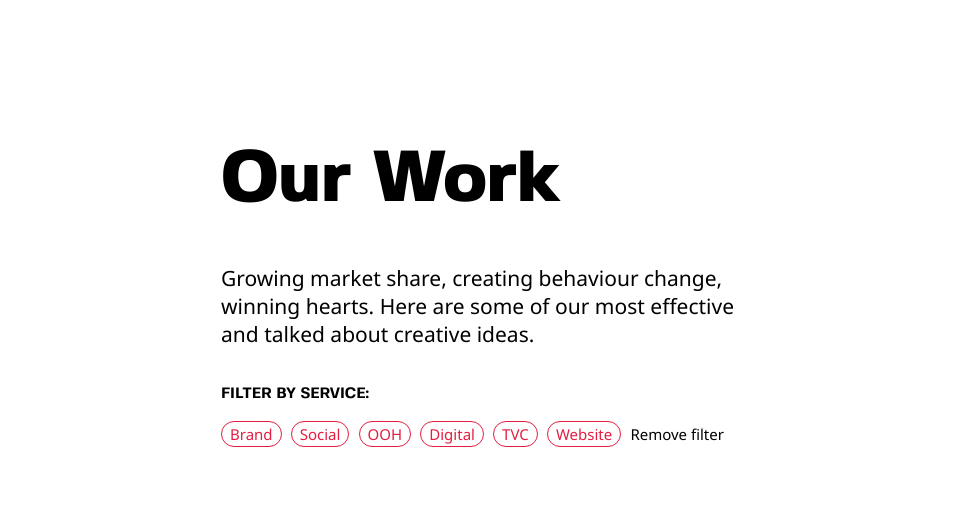
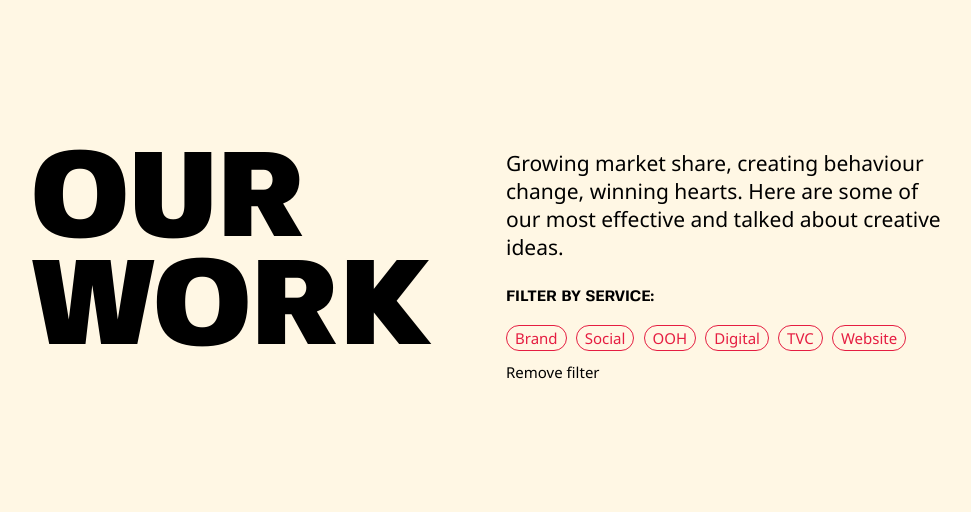
Before and after one commit to adam-crowley/federation-2023, a PHP site: page /federation-2023/work in a window 1280 px wide. Shown: the part 653-1165 px from the top of the page, without its empty margins (146-1117 px from the left). Run offline with PHP 8.4, Linux system fonts and the light colour scheme; some libraries are stand-ins or nearby versions.

Commit message:
Update typographic style

```diff
--- a/assets/css/styles.css
+++ b/assets/css/styles.css
@@ -1,7 +1,7 @@
 @charset "UTF-8";
 @font-face {
   font-family: "Fivo";
-  src: url("../fonts/fivosans/FivoSans-Heavy.woff2") format("woff2"), url("../fonts/fivosans/FivoSans-Heavy.woff") format("woff");
+  src: url("../fonts/fivosans/FivoSans-Black.woff2") format("woff2"), url("../fonts/fivosans/FivoSans-Black.woff") format("woff");
   font-weight: 900;
   font-style: normal;
 }
@@ -39,18 +39,21 @@ h1, .h1 {
   margin-bottom: 30px;
   font-size: 60px;
   font-weight: 900;
+  text-transform: uppercase;
 }
 
 h2 {
   margin-bottom: 20px;
   font-size: 60px;
   font-weight: 900;
+  text-transform: uppercase;
 }
 
 h3 {
   margin-bottom: 20px;
   font-size: 38px;
   font-weight: 900;
+  text-transform: uppercase;
 }
 
 h4 {
@@ -99,29 +102,23 @@ h4, h5, h6 {
     margin-bottom: 50px;
     font-size: 72px;
   }
-
   h2 {
     margin-bottom: 20px;
     font-size: 72px;
   }
-
   h3 {
     margin-bottom: 20px;
     font-size: 48px;
   }
-
   h4 {
     font-size: 30px;
   }
-
   h5 {
     font-size: 20px;
   }
-
   h6 {
     font-size: 12px;
   }
-
   p, ul, ol {
     margin-bottom: 20px;
     font-size: 18px;
@@ -129,11 +126,9 @@ h4, h5, h6 {
   p.intro, ul.intro, ol.intro {
     font-size: 21px;
   }
-
   h4, h5, h6 {
     margin-bottom: 12px;
   }
-
   .small, .button {
     font-size: 15px;
   }
@@ -165,7 +160,20 @@ body.mobile-nav-active {
   }
 }
 
+body {
+  background-color: #FFF7E4;
+}
+body::before {
+  content: "";
+  position: absolute;
+  top: 0;
+  width: 100%;
+  height: 50vh;
+  background: linear-gradient(to bottom, rgb(255, 255, 255) 0%, rgba(255, 255, 255, 0) 100%);
+}
+
 .page {
+  position: relative;
   overflow: hidden;
 }
 
@@ -249,6 +257,9 @@ section {
 .modal-bio.active {
   visibility: visible;
   opacity: 1;
+}
+.modal-bio h2 {
+  text-transform: initial;
 }
 .modal-bio .modal-bio--text {
   padding: 60px;
@@ -520,6 +531,7 @@ a:hover, a:active, a:focus {
 #hero--home .what#what1 {
   left: 40px;
   bottom: 45%;
+  margin-bottom: 0.25em;
 }
 #hero--home .what#what2 {
   right: 40px;
@@ -757,11 +769,11 @@ a:hover, a:active, a:focus {
   width: 100%;
   height: 100%;
   top: -100%;
-  background: linear-gradient(0deg, white 0%, rgba(255, 255, 255, 0) 100%);
+  background: linear-gradient(0deg, rgb(255, 247, 228) 0%, rgba(255, 247, 228, 0) 100%);
 }
 
 .people-btn__container {
-  background-color: #fff;
+  background-color: #FFF7E4;
   position: relative;
   display: flex;
   width: 100%;
@@ -819,8 +831,8 @@ a:hover, a:active, a:focus {
   transform: rotate(180deg);
 }
 .button.button--reverse {
-  border-color: white;
-  background-color: white;
+  border-color: transparent;
+  background-color: transparent;
   color: #e51d41;
 }
 .button.button--reverse path {
@@ -974,9 +986,41 @@ footer .linkedin.svg path {
   }
 }
 
+.work__intro {
+  margin-bottom: 60px;
+}
+@media (min-width: 768px) {
+  .work__intro {
+    margin-bottom: 120px;
+  }
+}
+
+.work__h1 {
+  margin-bottom: 30px;
+}
+@media (min-width: 768px) {
+  .work__h1 {
+    font-size: 84px;
+    margin-bottom: 0;
+  }
+}
+@media (min-width: 992px) {
+  .work__h1 {
+    font-size: 120px;
+    margin-bottom: 0;
+  }
+}
+
+.work__filter-col {
+  display: flex;
+  flex-direction: column;
+  justify-content: end;
+  padding-bottom: 12px;
+}
+
 #work-filters {
   display: none;
-  margin-top: 40px;
+  margin-top: 10px;
 }
 @media (min-width: 768px) {
   #work-filters {
--- a/assets/scss/_cards.scss
+++ b/assets/scss/_cards.scss
@@ -217,10 +217,10 @@
   width: 100%;
   height: 100%;
   top: -100%;
-  background: linear-gradient(0deg, rgba(255,255,255,1) 0%, rgba(255,255,255,0) 100%);
+  background: linear-gradient(0deg, rgba(255,247,228,1) 0%, rgba(255,247,228,0) 100%);
 }
 .people-btn__container {
-  background-color: #fff;
+  background-color: #FFF7E4;
   position: relative;
   display: flex;
   width: 100%;
--- a/assets/scss/_controls.scss
+++ b/assets/scss/_controls.scss
@@ -43,8 +43,8 @@
 		transform: rotate(180deg);
 	}
 	&.button--reverse {
-		border-color: white;
-		background-color: white;
+		border-color: transparent;
+		background-color: transparent;
 		color: $red;
 		path {
 			fill: $red;
--- a/assets/scss/_fonts.scss
+++ b/assets/scss/_fonts.scss
@@ -1,7 +1,14 @@
+// @font-face {
+//   font-family: "Fivo";
+//   src: url("../fonts/fivosans/FivoSans-Heavy.woff2") format("woff2"),
+//        url("../fonts/fivosans/FivoSans-Heavy.woff") format("woff");
+//   font-weight: 900;
+//   font-style: normal;
+// }
 @font-face {
   font-family: "Fivo";
-  src: url("../fonts/fivosans/FivoSans-Heavy.woff2") format("woff2"),
-       url("../fonts/fivosans/FivoSans-Heavy.woff") format("woff");
+  src: url("../fonts/fivosans/FivoSans-Black.woff2") format("woff2"),
+       url("../fonts/fivosans/FivoSans-Black.woff") format("woff");
   font-weight: 900;
   font-style: normal;
 }
@@ -48,16 +55,19 @@ h1, .h1 {
   margin-bottom: 30px;
   font-size: 60px;
   font-weight: 900;
+  text-transform: uppercase;
 }
 h2 {
   margin-bottom: 20px;
   font-size: 60px;
   font-weight: 900;
+  text-transform: uppercase;
 }
 h3 {
   margin-bottom: 20px;
   font-size: 38px;
   font-weight: 900;
+  text-transform: uppercase;
 }
 h4 {
   font-size: 18.8px;
--- a/assets/scss/_heroes.scss
+++ b/assets/scss/_heroes.scss
@@ -46,7 +46,7 @@
 		&#what1 {
 			left: $margin--widest--h;
 			bottom: 45%;
-
+      margin-bottom: 0.25em;
 		}
 		&#what2 {
 			right: $margin--widest--h;
--- a/assets/scss/_layouts.scss
+++ b/assets/scss/_layouts.scss
@@ -8,7 +8,19 @@ body.mobile-nav-active {
 		padding-right: 0;
 	}
 }
+body {
+  background-color: #FFF7E4;
+  &::before {
+    content: "";
+    position: absolute;
+    top: 0;
+    width: 100%;
+    height: 50vh;
+    background: linear-gradient(to bottom,  rgba(255,255,255,1) 0%,rgba(255,255,255,0) 100%);
+  }
+}
 .page {
+  position: relative;
   overflow: hidden;
 }
 section {
@@ -81,6 +93,9 @@ section {
 		visibility: visible;
 		opacity: 1;
 	}
+  h2 {
+    text-transform: initial;
+  }
 	.modal-bio--text {
 		padding: $gutter;
 	}
--- a/assets/scss/_work.scss
+++ b/assets/scss/_work.scss
@@ -1,6 +1,29 @@
+.work__intro {
+  margin-bottom: 60px;
+  @media (min-width: $bp--md) {
+    margin-bottom: 120px;
+  }
+}
+.work__h1 {
+  margin-bottom: 30px;
+  @media (min-width: $bp--md) {
+    font-size: 84px;
+    margin-bottom: 0;
+  }
+  @media (min-width: $bp--lg) {
+    font-size: 120px;
+    margin-bottom: 0;
+  }
+}
+.work__filter-col {
+  display: flex;
+  flex-direction: column;
+  justify-content: end;
+  padding-bottom: 12px;
+}
 #work-filters {
   display: none;
-  margin-top: 40px;
+  margin-top: 10px;
   @media (min-width: $bp--md) {
     display:block;
   }
--- a/assets/scss/slick.scss
+++ b/assets/scss/slick.scss
@@ -89,7 +89,7 @@ $slick-opacity-not-active: 0.25 !default;
 				left:0;
 				width: 2.5%;
 				height: 100%;
-				background: linear-gradient(90deg, white 0%, transparent 100%);
+				background: linear-gradient(90deg, #FFF7E4 0%, transparent 100%);
 			}
 		}
 
@@ -141,7 +141,7 @@ $slick-opacity-not-active: 0.25 !default;
 		left:0;
 		width: 2.5%;
 		height: 100%;
-		background: linear-gradient(90deg, white 0%, transparent 100%);
+		background: linear-gradient(90deg, #FFF7E4 0%, transparent 100%);
 	}
 }
 @media (max-width: $bp--md) {
@@ -188,7 +188,7 @@ $slick-opacity-not-active: 0.25 !default;
 			left:0;
 			width: 1.5%;
 			height: 100%;
-			background: linear-gradient(90deg, white 0%, transparent 100%);
+			background: linear-gradient(90deg, #FFF7E4 0%, transparent 100%);
 		}
 	}
 }
--- a/work.php
+++ b/work.php
@@ -18,10 +18,12 @@
 </div>
 <section>
 	<div class="container container-xxl">
-		<div class="row justify-content-center">
-			<div class="col col-12 col-md-8 col-lg-6">
-				<h1>Our Work</h1>
-				<p class="intro">Growing market share, creating behaviour change, winning hearts. Here are some of our most effective and talked about creative ideas.</p>
+		<div class="work__intro row justify-content-center">
+			<div class="col col-12 col-md-6 col-xl-5">
+				<h1 class="work__h1 maintain-margin">Our<br class="d-none d-md-block"> Work</h1>
+      </div>
+      <div class="col col-12 col-md-6 col-xl-5 work__filter-col">
+        <p class="intro">Growing market share, creating behaviour change, winning hearts. Here are some of our most effective and talked about creative ideas.</p>
 				<div id="work-filters">
 					<h5 class="filter-by">Filter by service:</h5>
 					<a id="filter--brand" class="label">Brand</a>
@@ -43,7 +45,6 @@
             <option value="website">Website</option>
           </select>
         </div>
-				<div class="gutter"></div>
 			</div>
 		</div>
 	</div>
--- a/work/co-operative-bank.php
+++ b/work/co-operative-bank.php
@@ -71,7 +71,7 @@
 		</div>
 		<div class="row justify-content-center">
 			<div class="col col-12 col-md-6">
-				<h2><?=$page_data['brief']?></h2>
+				<h2 style="word-break: break-all;"><?=$page_data['brief']?></h2>
 				<p class="maintain-margin"><strong>Services:</strong>
 					<?php
 						foreach($page_data['tags'] as $tag) {
```
Also changed, not shown: assets/css/slick.css, 6 other files.
